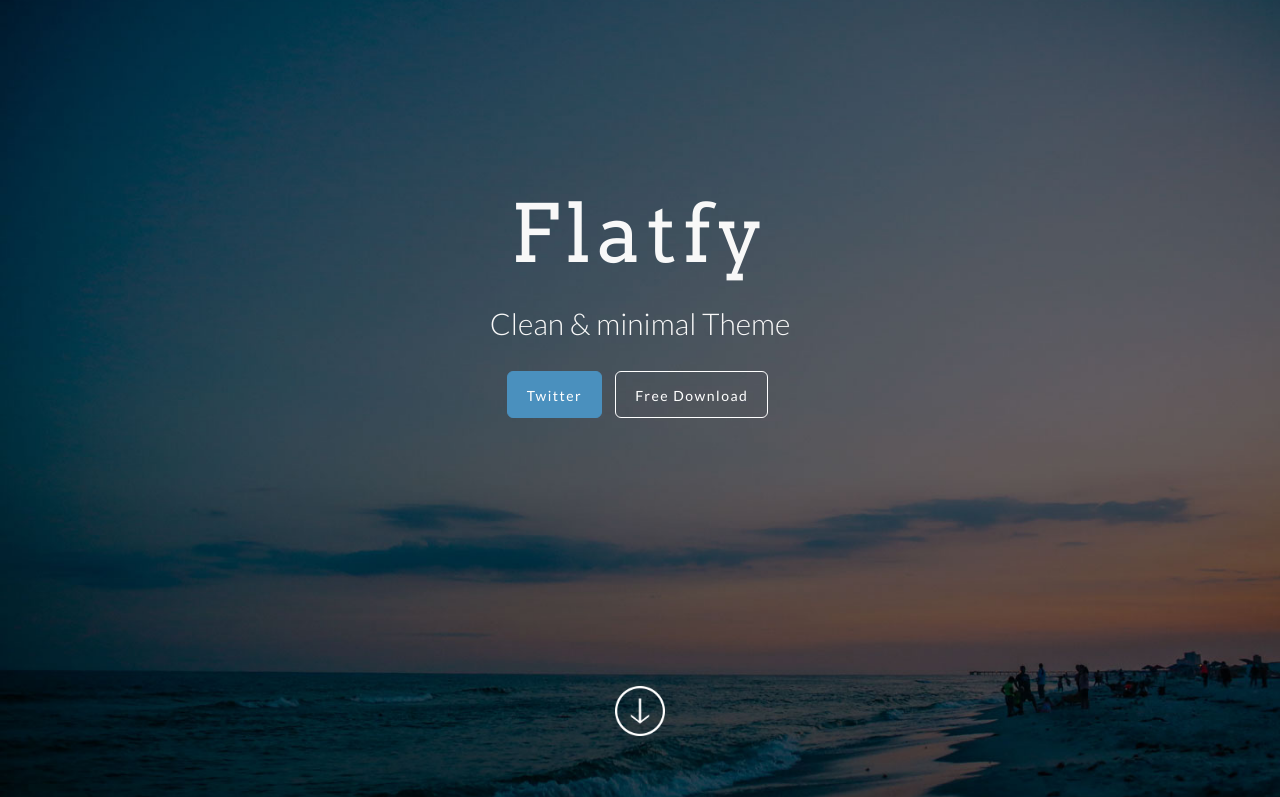
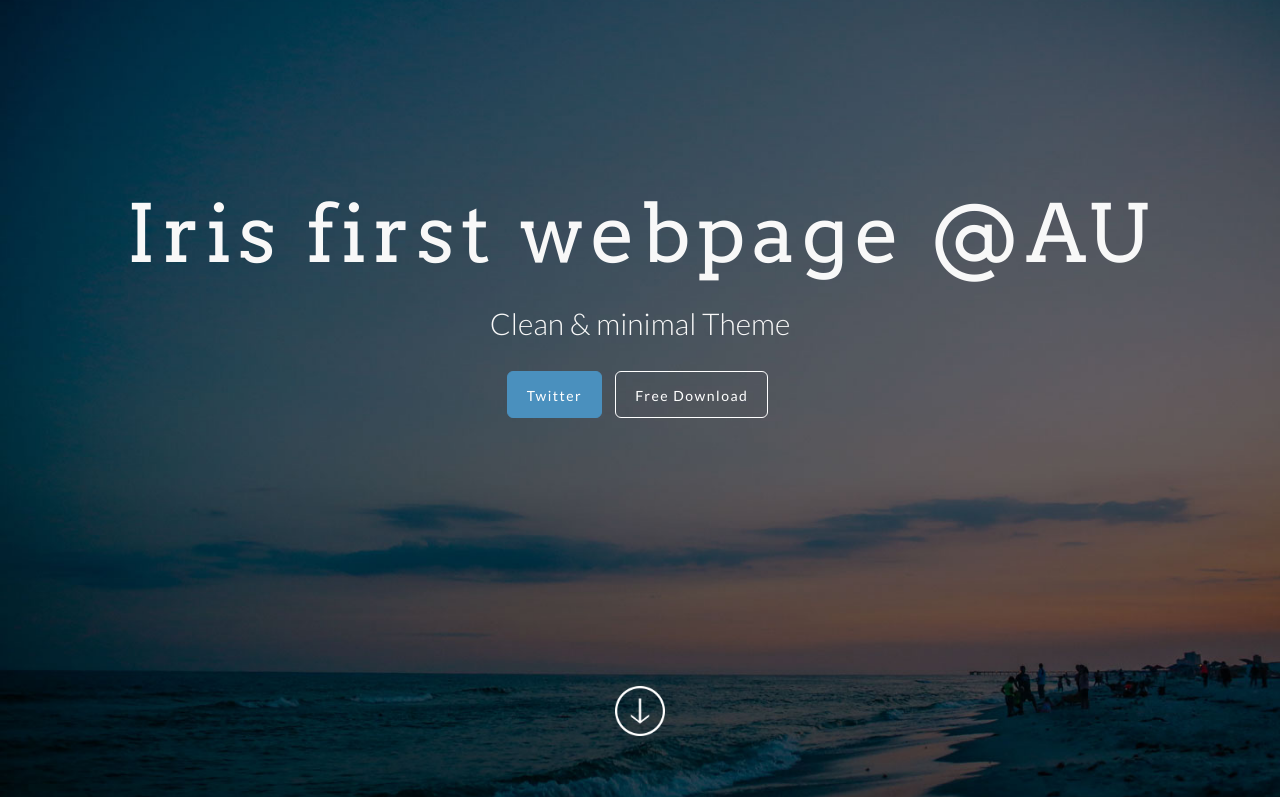
Before and after one commit to Iris331/Iris331, a plain HTML site: page index.html in a window 1280 px wide. Shown: the top 797 px of the page. Drawn offline with Linux system fonts and the light colour scheme.

Commit message:
Update index.html

```diff
--- a/index.html
+++ b/index.html
@@ -11,7 +11,7 @@
     <meta name="description" content="Flatfy Free Flat and Responsive HTML5 Template ">
     <meta name="author" content="">
 
-    <title>Flatfy – Free Flat and Responsive HTML5 Template</title>
+    <title>Iris first webpage @AU</title>
 
     <!-- Bootstrap core CSS -->
     <link href="css/bootstrap.min.css" rel="stylesheet">
@@ -58,7 +58,7 @@
 	<!-- FullScreen -->
     <div class="intro-header">
 		<div class="col-xs-12 text-center abcen1">
-			<h1 class="h1_home wow fadeIn" data-wow-delay="0.4s">Flatfy</h1>
+			<h1 class="h1_home wow fadeIn" data-wow-delay="0.4s">Iris first webpage @AU</h1>
 			<h3 class="h3_home wow fadeIn" data-wow-delay="0.6s">Clean & minimal Theme</h3>
 			<ul class="list-inline intro-social-buttons">
 				<li><a href="https://twitter.com/galantiandrea" class="btn  btn-lg mybutton_cyano wow fadeIn" data-wow-delay="0.8s"><span class="network-name">Twitter</span></a>
```
